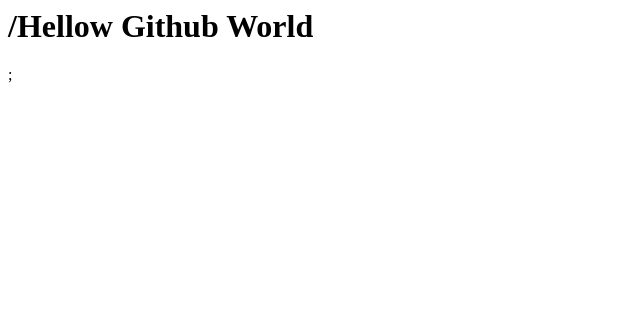
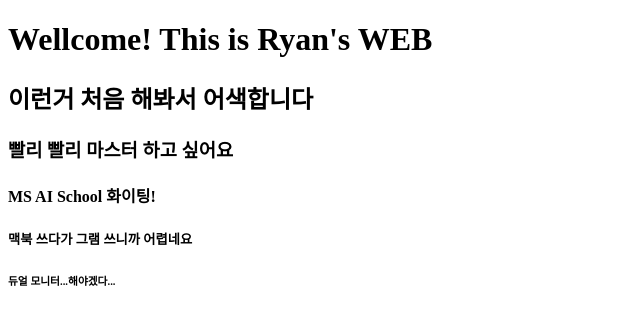
Before and after one commit to Ryan-OH/first, a plain HTML site: page index.html in a window 1280 px wide. Shown: the whole page, without its empty margins (0-640 px from the left). Drawn offline with Linux system fonts and the light colour scheme.

Commit message:
(수정)index.html 내용 수정

```diff
--- a/index.html
+++ b/index.html
@@ -1 +1,16 @@
-<h1>/Hellow Github World</h1>;
+<!DOCTYPE html>
+<html lang="en">
+<head>
+    <meta charset="UTF-8">
+    <meta name="viewport" content="width=device-width, initial-scale=1.0">
+    <title>Ryan_WEB</title>
+</head>
+<body>
+<h1>Wellcome! This is Ryan's WEB</h1>
+<h2>이런거 처음 해봐서 어색합니다</h2>
+<h3>빨리 빨리 마스터 하고 싶어요</h3>
+<h4>MS AI School 화이팅!</h4>
+<h5>맥북 쓰다가 그램 쓰니까 어렵네요</h5>
+<h6>듀얼 모니터...해야겠다...</h6>
+</body>
+</html>
```
